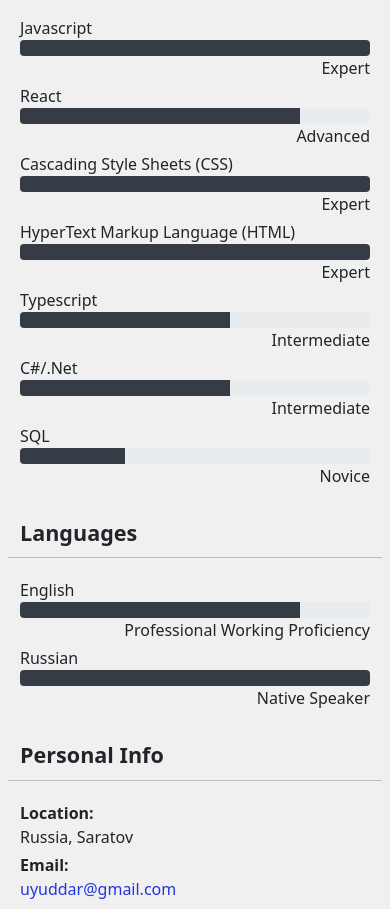
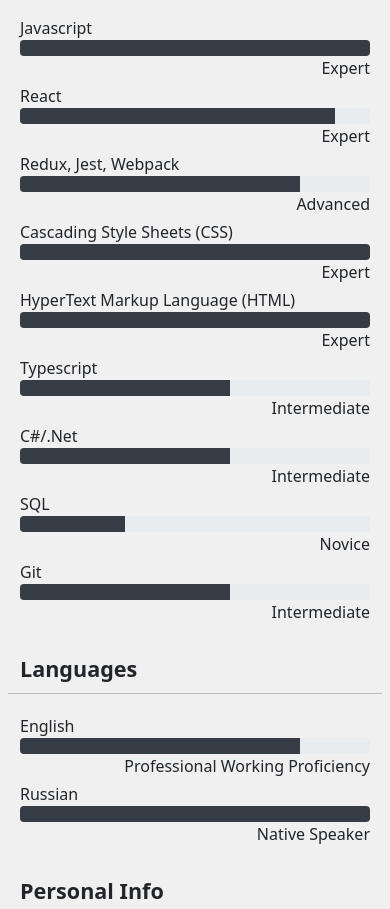
Before and after one commit to Agnarh/agnarh.github.io, a React app in the folder site/: page / in a window 390 px wide. Shown: the part 3100-4009 px from the top of the page. Built offline with nearby package versions, Linux system fonts and the light colour scheme.

Commit message:
Updating skills

```diff
--- a/site/src/sideSection/skillRecord.tsx
+++ b/site/src/sideSection/skillRecord.tsx
@@ -1,12 +1,37 @@
 import React, { FC } from 'react';
+
+const breakpoints = [0, 20, 40, 60, 80];
+const levels = ['Basic', 'Novice', 'Intermediate', 'Advanced', 'Expert'];
+
+const getLabel = (value: number) => {
+    if (value <= 0) {
+        return levels[0];
+    }
+
+    if (value > 80) {
+        return levels[4];
+    }
+
+    let label: string;
+
+    for (let index = 1; index < breakpoints.length; index++) {
+        if (breakpoints[index-1] < value && value <= breakpoints[index]) {
+            label = levels[index-1];
+            break;
+        }
+    }
+
+    return label;
+};
+
 
 type SkillRecordProps = {
     name: string;
     value: number;
-    label: string;
+    label?: string;
 };
 
-export const SkillRecord: FC<SkillRecordProps> = ({ name, value, label }) => (
+export const SkillRecord: FC<SkillRecordProps> = ({ name, value, label = getLabel(value) }) => (
     <div>
         <div>{name}</div>
         <div className="progress">
--- a/site/src/sideSection/skills.tsx
+++ b/site/src/sideSection/skills.tsx
@@ -4,12 +4,14 @@
 
 export const Skills = () => (
     <SectionWrapper name="Skills">
-        <SkillRecord name="Javascript" value={100} label="Expert" />
-        <SkillRecord name="React" value={80} label="Advanced" />
-        <SkillRecord name="Cascading Style Sheets (CSS)" value={100} label="Expert" />
-        <SkillRecord name="HyperText Markup Language (HTML)" value={100} label="Expert" />
-        <SkillRecord name="Typescript" value={60} label="Intermediate" />
-        <SkillRecord name="C#/.Net" value={60} label="Intermediate" />
-        <SkillRecord name="SQL" value={30} label="Novice" />
+        <SkillRecord name="Javascript" value={100} />
+        <SkillRecord name="React" value={90} />
+        <SkillRecord name="Redux, Jest, Webpack" value={80} />
+        <SkillRecord name="Cascading Style Sheets (CSS)" value={100} />
+        <SkillRecord name="HyperText Markup Language (HTML)" value={100} />
+        <SkillRecord name="Typescript" value={60} />
+        <SkillRecord name="C#/.Net" value={60} />
+        <SkillRecord name="SQL" value={30} />
+        <SkillRecord name="Git" value={60} />
     </SectionWrapper>
 );
```
